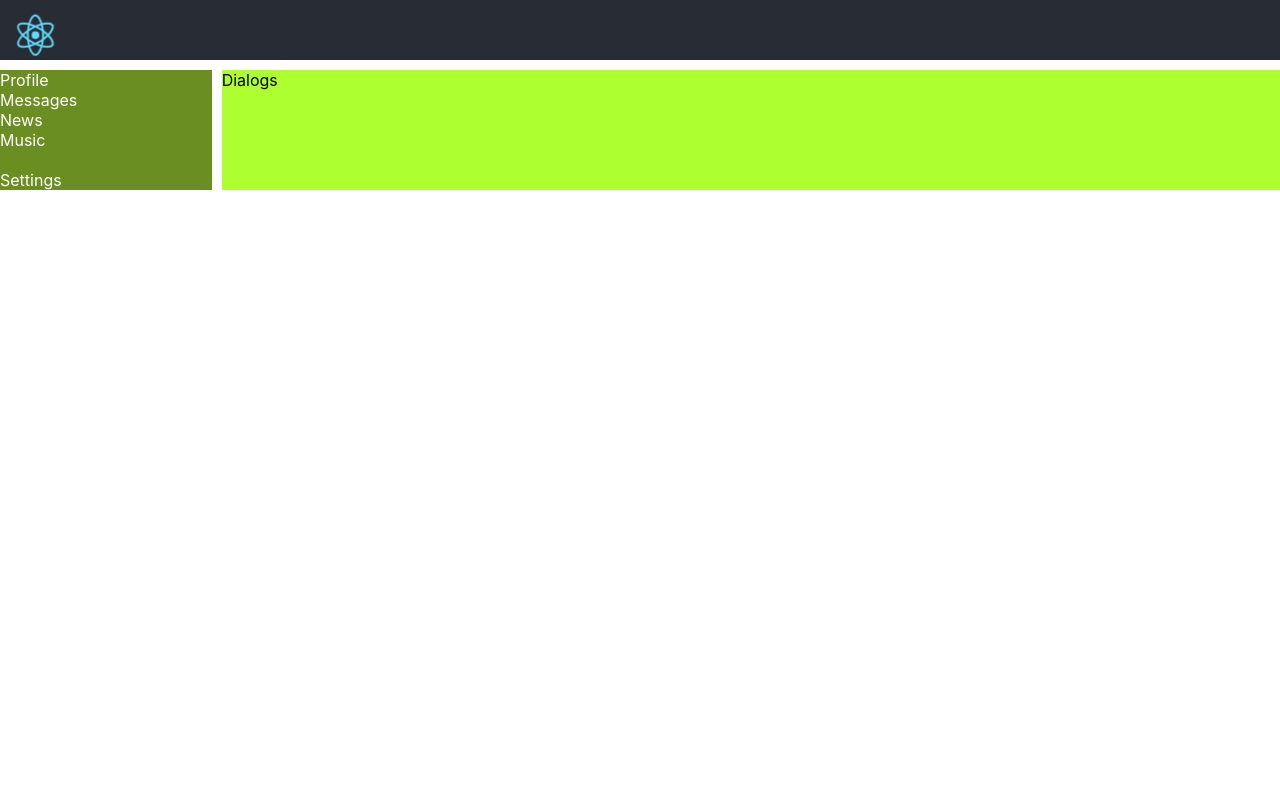
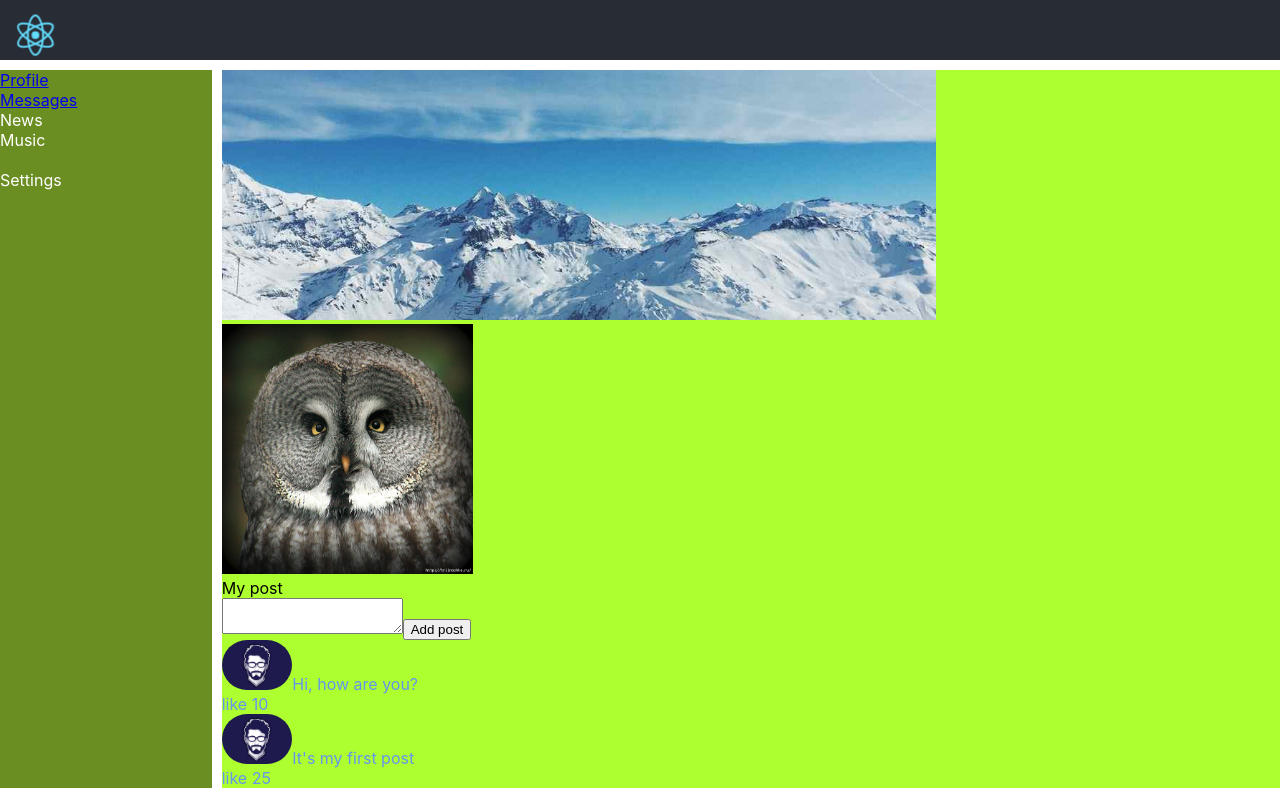
Before and after one commit to alfixed/kabzda, a React (Create React App) app: page /profile in a window 1280 px wide. Built offline with nearby package versions, Linux system fonts and the light colour scheme.

Commit message:
add react-router-dom

```diff
--- a/package.json
+++ b/package.json
@@ -5,6 +5,7 @@
   "dependencies": {
     "react": "^16.8.6",
     "react-dom": "^16.8.6",
+    "react-router-dom": "^5.0.0",
     "react-scripts": "3.0.0"
   },
   "scripts": {
--- a/src/App.js
+++ b/src/App.js
@@ -4,17 +4,20 @@ import Header from './components/Header/Header';
 import Navbar from './components/Navbar/Navbar';
 import Profile from './components/Profile/Profile';
 import Dialogs from './components/Dialogs/Dialogs';
+import { Route, BrowserRouter } from 'react-router-dom';
 
 function App() {
   return (
-    <div className='app-wrapper'>
-      <Header />
-      <Navbar />
-      {/* <Profile /> */}
-      <div className='app-wrapper-content'>
-        <Dialogs />
+    <BrowserRouter>
+      <div className='app-wrapper'>
+        <Header />
+        <Navbar />
+        <div className='app-wrapper-content'>
+          <Route path='/profile' component={Profile} />
+          <Route path='/dialogs' component={Dialogs} />
+        </div>
       </div>
-    </div>
+    </BrowserRouter>
   );
 }
 
--- a/src/components/Navbar/Navbar.jsx
+++ b/src/components/Navbar/Navbar.jsx
@@ -5,10 +5,10 @@ const Navbar = () => {
     return (
         <nav className={ classes.nav }>
             <div className={ classes.item }>
-                <a>Profile</a>
+                <a href="/profile">Profile</a>
             </div>
             <div className={ classes.item }>
-                <a>Messages</a>
+                <a href="/dialogs">Messages</a>
             </div>
             <div className={ classes.item }>
                 <a>News</a>
--- a/src/components/Profile/Profile.jsx
+++ b/src/components/Profile/Profile.jsx
@@ -8,10 +8,10 @@ const Profile = () => {
   return (
     <div>
       <div>
-        <img src={snow}/>
+        <img className={ classes.img }src={snow}/>
       </div>
       <div>
-        <img src={owl}/>
+        <img className={ classes.img } src={owl}/>
       </div>
       <MyPosts/>
     </div>
--- a/src/components/Profile/Profile.module.css
+++ b/src/components/Profile/Profile.module.css
@@ -1,3 +1,3 @@
-.content img {
+.img {
   height: 250px;
 }
```
Also changed, not shown: 1 other file (tests, documents, lock files or other folders).
